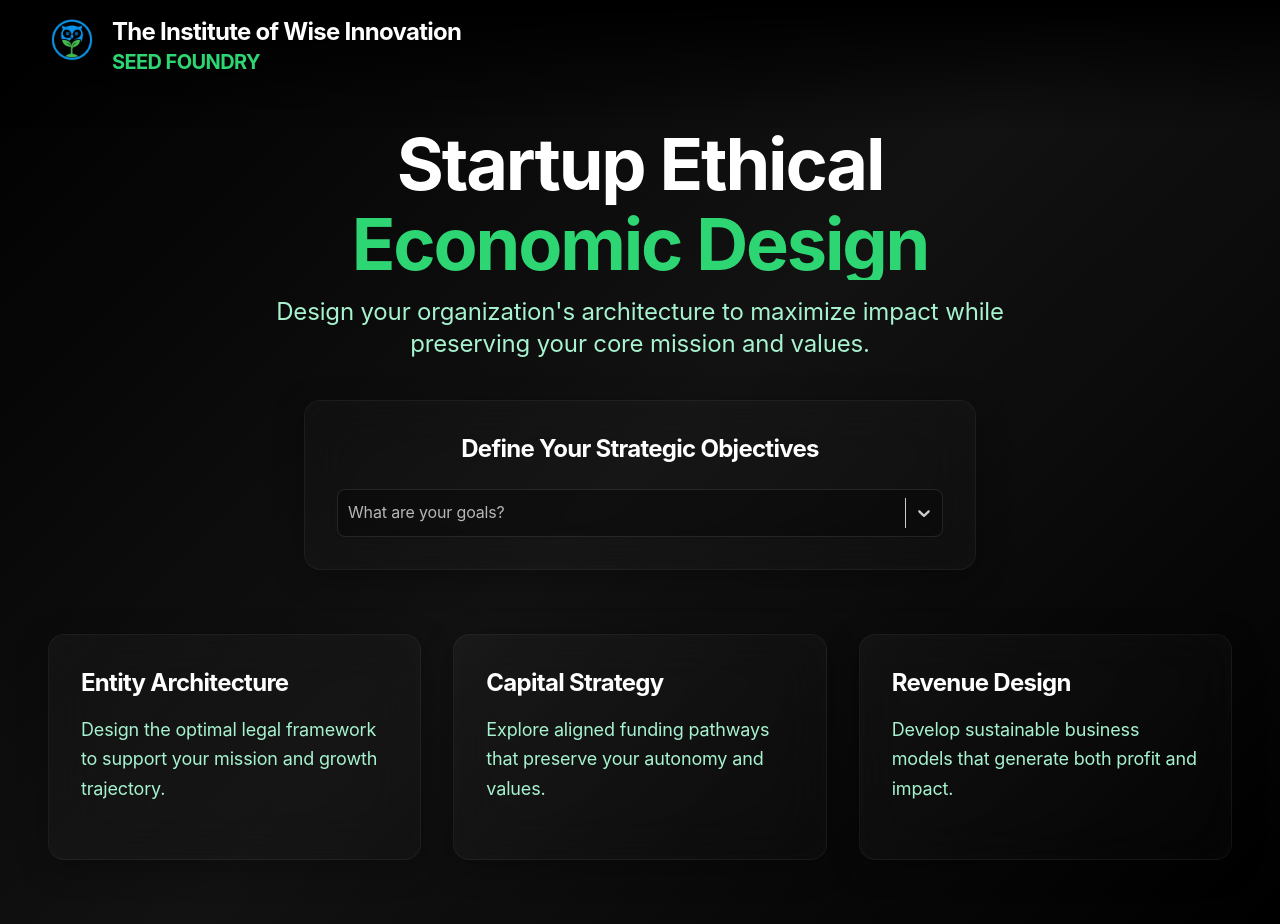
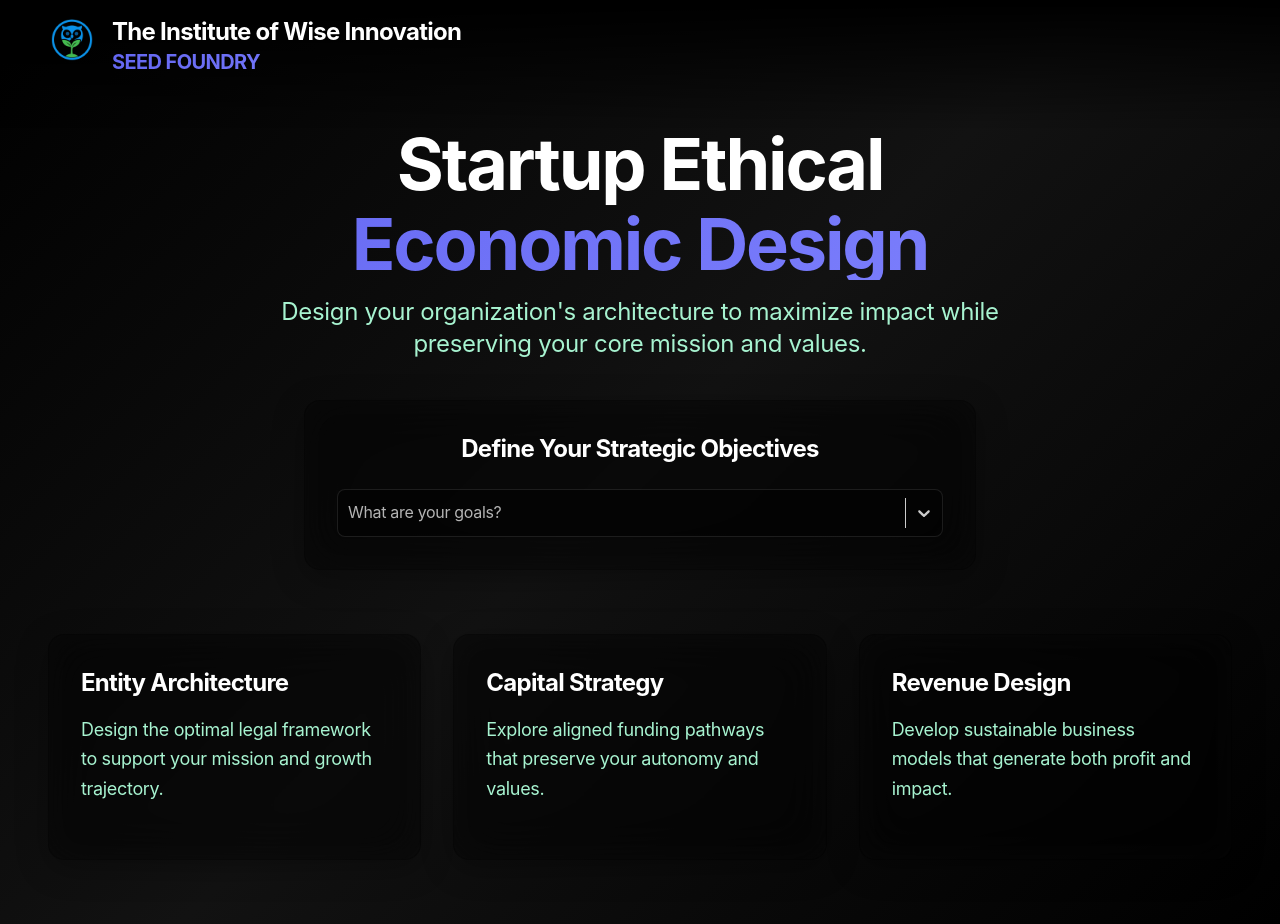
Before and after one commit to TurquoiseSound/SeedFoundry, a Next.js app: page / in a window 1280 px wide. Built offline with nearby package versions, Linux system fonts and the light colour scheme.

Commit message:
Update design to match v0.dev pricing

```diff
--- a/src/app/globals.css
+++ b/src/app/globals.css
@@ -26,14 +26,14 @@
   --earth-medium: #2d2d2d;
   --earth-light: #363636;
 
-  /* Accent color - vibrant but sophisticated */
-  --accent-rgb: 46, 213, 115;
-  --accent-dark-rgb: 39, 174, 96;
-  --accent-light-rgb: 46, 213, 115;
+  /* Accent color - updated to match v0.dev */
+  --accent-rgb: 99, 102, 241;
+  --accent-dark-rgb: 79, 82, 221;
+  --accent-light-rgb: 129, 132, 255;
 
   /* Glass effect variables */
-  --glass-bg: rgba(255, 255, 255, 0.03);
-  --glass-border: rgba(255, 255, 255, 0.08);
+  --glass-bg: rgba(0, 0, 0, 0.5);
+  --glass-border: transparent;
   --glass-shadow: rgba(0, 0, 0, 0.2);
 }
 
@@ -45,7 +45,7 @@ body {
   -webkit-font-smoothing: antialiased;
   -moz-osx-font-smoothing: grayscale;
   line-height: 1.6;
-  letter-spacing: -0.01em;
+  letter-spacing: -0.02em;
 }
 
 /* Typography */
@@ -69,14 +69,14 @@ h3 {
 }
 
 p {
-  @apply text-lg leading-relaxed mb-6 text-emerald-200;
+  @apply text-lg leading-relaxed mb-6 text-neutral-300;
 }
 
 /* Glass morphism */
 .glass {
   @apply backdrop-blur-xl;
-  background: rgba(255, 255, 255, 0.02);
-  border: 1px solid rgba(255, 255, 255, 0.05);
+  background: var(--glass-bg);
+  border: 1px solid var(--glass-border);
   box-shadow:
     0 8px 32px rgba(0, 0, 0, 0.3),
     inset 0 0 32px rgba(255, 255, 255, 0.02);
@@ -85,19 +85,12 @@ p {
 /* Card styles */
 .card {
   @apply glass p-8 rounded-2xl transition-all duration-500;
-  background: linear-gradient(135deg,
-    rgba(255,255,255,0.03) 0%,
-    rgba(255,255,255,0.01) 100%
-  );
+  background: rgba(0, 0, 0, 0.5);
 }
 
 .card:hover {
   transform: translateY(-4px) scale(1.02);
-  background: linear-gradient(135deg,
-    rgba(255,255,255,0.04) 0%,
-    rgba(255,255,255,0.02) 100%
-  );
-  border-color: rgba(255, 255, 255, 0.1);
+  background: rgba(0, 0, 0, 0.6);
 }
 
 /* Button styles */
@@ -134,7 +127,7 @@ p {
 
 /* Goals Select Styles */
 .goals__control {
-  @apply bg-black/30 border-white/10 text-white !important;
+  @apply bg-black/50 border-white/10 text-white !important;
 }
 
 .goals__placeholder {
@@ -143,20 +136,21 @@ p {
 
 .goals__menu {
   @apply bg-black/90 backdrop-blur-xl border border-white/10 !important;
-  z-index: 100 !important;
+  z-index: 9999 !important;
 }
 
 .goals__option {
   @apply text-white hover:bg-white/10 !important;
+  background-color: transparent !important;
 }
 
 .goals__option--is-selected {
-  @apply bg-black text-white !important;
+  @apply bg-black/50 text-white !important;
 }
 
 /* Entity Types and Library Styles */
 .entity-type, .business-model, .funding-option {
-  @apply bg-white/5 text-white hover:bg-white/10 transition-colors;
+  @apply bg-black/50 text-white hover:bg-white/10 transition-colors;
 }
 
 /* Header styles */
@@ -165,8 +159,7 @@ p {
 }
 
 .header-container.scrolled {
-  @apply backdrop-blur-xl bg-black/30;
-  border-bottom: 1px solid rgba(255, 255, 255, 0.05);
+  @apply backdrop-blur-xl bg-black/50;
 }
 
 /* Top opacity bar */
```
